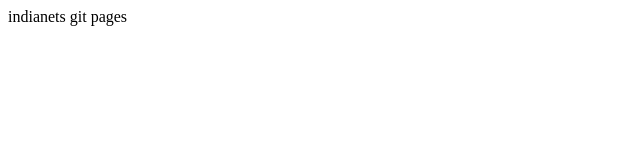
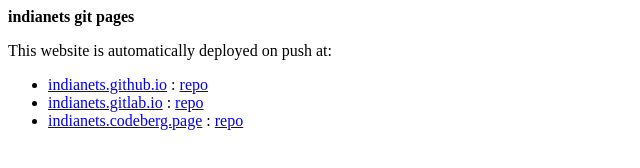
Before and after one commit to indianets/indianets.github.io, a plain HTML site: page index.html in a window 1280 px wide. Shown: the whole page, without its empty margins (0-640 px from the left). Drawn offline with Linux system fonts and the light colour scheme.

Commit message:
update index

```diff
--- a/index.html
+++ b/index.html
@@ -1 +1,17 @@
-indianets git pages
+<p>
+  <b>indianets git pages</b>
+</p>
+<p>
+  This website is automatically deployed on push at:<br />
+<ul>
+  <li><a href="https://indianets.github.io">indianets.github.io</a> :
+    <a href="https://github.com/indianets/indianets.github.io.git">repo</a>
+  </li>
+  <li><a href="https://indianets.gitlab.io">indianets.gitlab.io</a> :
+    <a href="https://gitlab.com/indianets/indianets.gitlab.io.git">repo</a>
+  </li>
+  <li><a href="https://indianets.codeberg.page">indianets.codeberg.page</a> :
+    <a href="https://codeberg.org/indianets/pages.git">repo</a>
+  </li>
+</ul>
+</p>
```
